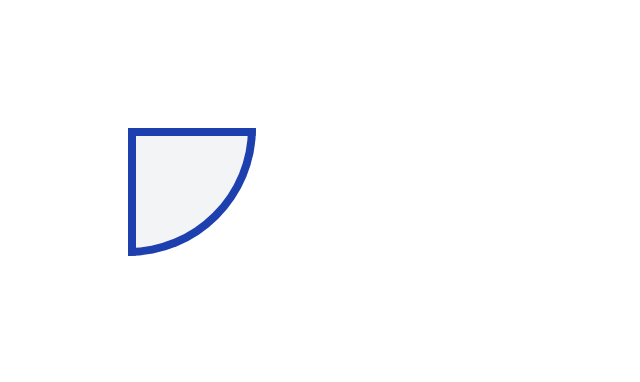
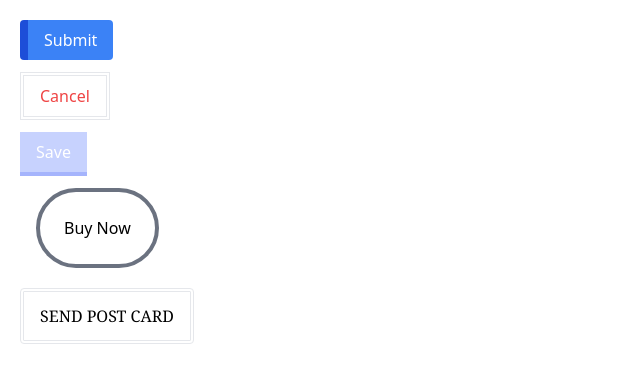
Before and after one commit to amm834/tailwind-scrimba, a website built with Vite: page index.html in a window 1280 px wide. Shown: the whole page, without its empty margins (0-640 px from the left). Built offline with nearby package versions, Linux system fonts and the light colour scheme.

Commit message:
Challenge done

```diff
--- a/index.html
+++ b/index.html
@@ -6,9 +6,27 @@
     <meta name="viewport" content="width=device-width, initial-scale=1.0"/>
     <title>Vite App</title>
 </head>
-<body class="font-sans">
+<body class="font-sans p-5">
 
-<div class="w-32 h-32 bg-gray-100 m-32 border-8 border-blue-800 rounded-br-full">&nbsp;</div>
+<div>
+    <button class="bg-blue-500 text-white py-2 px-4 rounded border-l-8 border-blue-700">Submit</button>
+</div>
+
+<div>
+    <button class="text-red-500 border-4 px-4 py-2 mt-3 border-double">Cancel</button>
+</div>
+
+<div>
+    <button class="bg-indigo-200 px-4 py-2 mt-3 text-white border-b-4 border-indigo-300 text-indigo-900">Save</button>
+</div>
+
+<div>
+    <button class="mx-4 my-2 mt-3 p-6 rounded-full border-4 border-solid border-gray-500">Buy Now</button>
+</div>
+
+<div class="mt-3">
+    <button class="font-serif uppercase border-4 px-4 py-3 border-double rounded">Send Post Card</button>
+</div>
 
 <script type="module" src="/main.js"></script>
 </body>
```
